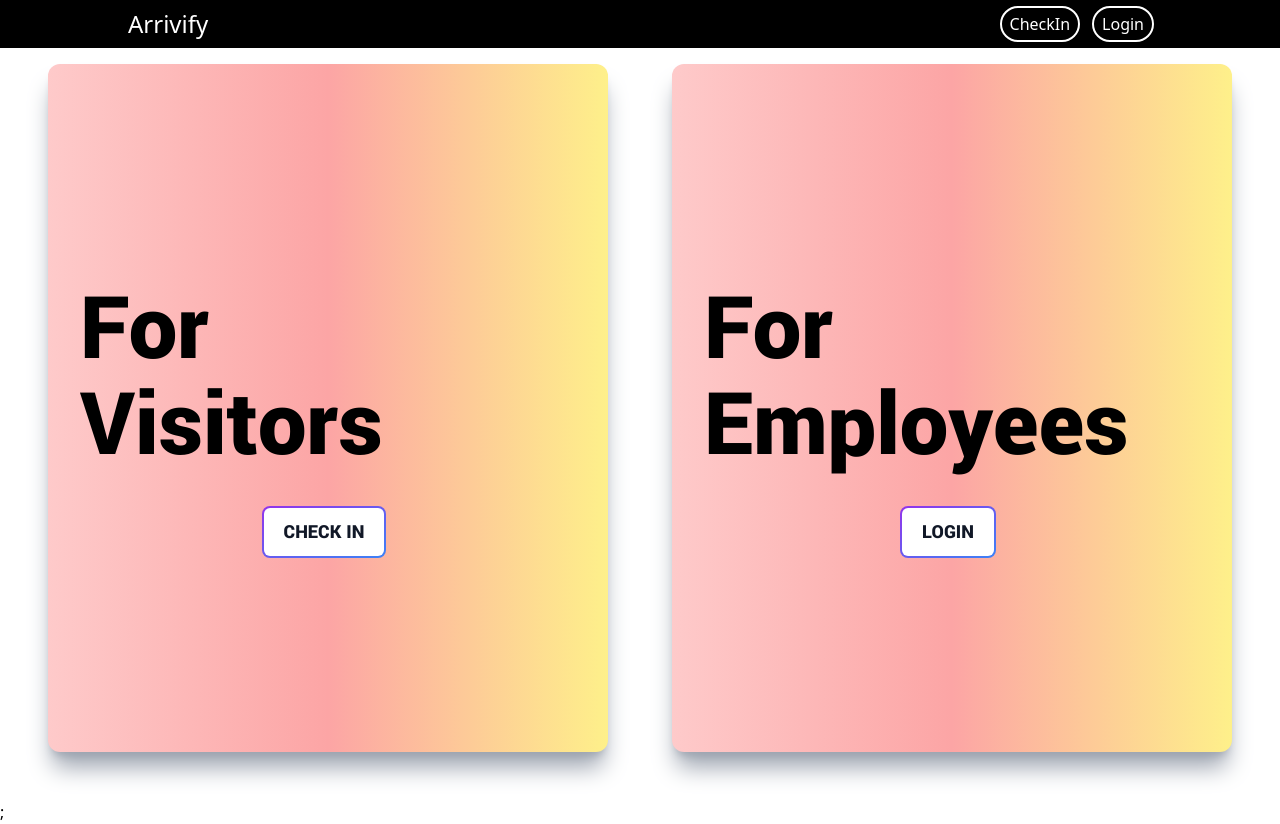
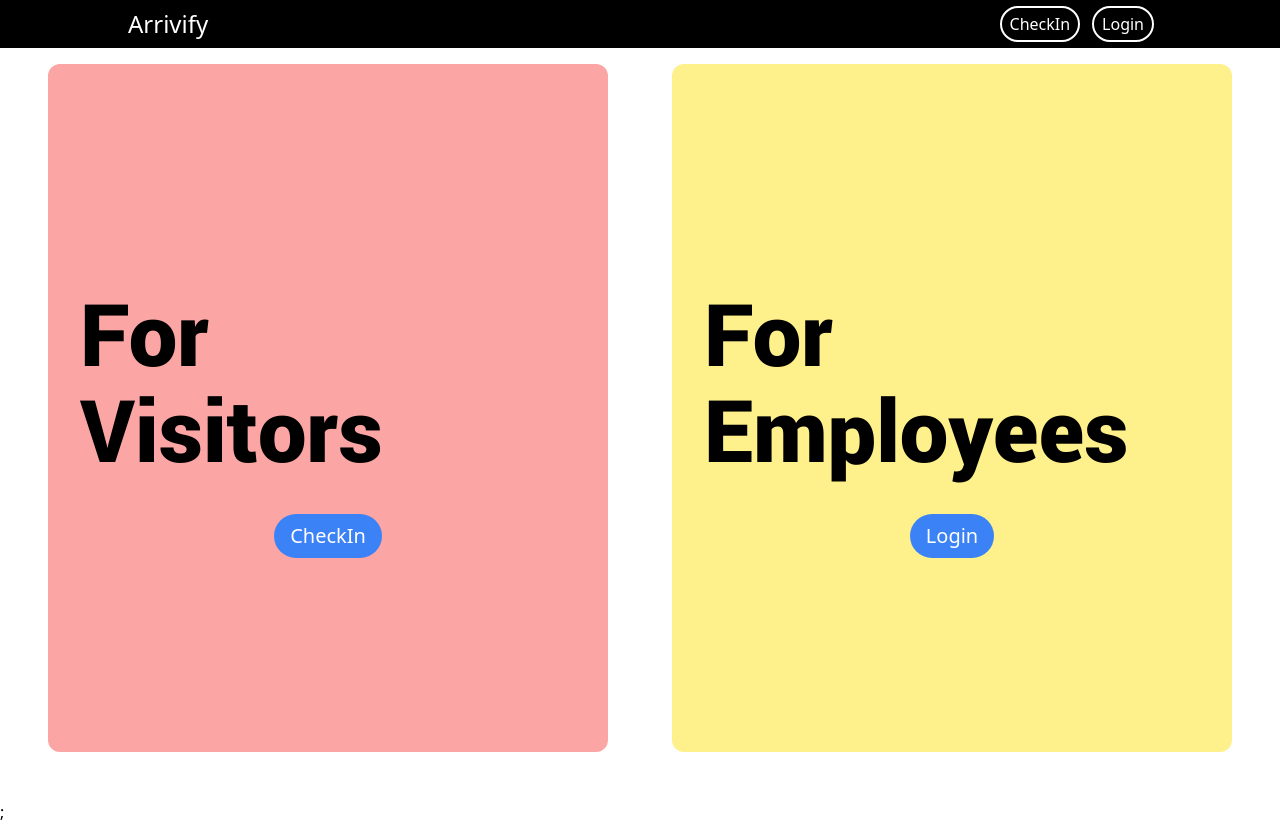
Before and after one commit to prateek-sagar/arrivify.com, a React (Vite) app in the folder Arrivify_interface/: page / in a window 1280 px wide. Built offline with nearby package versions, Linux system fonts and the light colour scheme; no server answers; a web font is replaced by a local one.

Commit message:
Clearing all the unecessary components and make them in a link

```diff
--- a/Arrivify_interface/src/pages/Home.jsx
+++ b/Arrivify_interface/src/pages/Home.jsx
@@ -1,68 +1,42 @@
-import React, { useState } from "react";
-import Login_modal from "./components/Login_modal";
-import CheckInModal from "./components/CheckInModal";
-import VisitorsCard from "./components/VisitorsCard";
+import React from "react";
 import NavBar from "./components/NavBar";
+import { Link } from "react-router-dom";
+
 export default function Home() {
-  const [showLogin, setShowLogin] = useState(false);
-  const [showCheckIn, setShowCheckIn] = useState(false);
-  const [showVisitorsCard, setShowVisitorsCard] = useState(false);
-  const handleCloseLogin = () => setShowLogin(false);
-  const handleCloseCheckIn = () => setShowCheckIn(false);
-  const handleCloseVisitorsCard = () => setShowVisitorsCard(false);
-  const handleCheckInWindow = () => {
-    setShowCheckIn(false);
-    setShowVisitorsCard(true);
-  };
   return (
     // whole screen
     <>
-      <div className="w-full h-screen bg-white flex-col justify-center items-center inline-flex">
       <NavBar />
+      <div className="w-full bg-white flex-col justify-center items-center inline-flex">
+        <div className="w-full grid grid-cols-1 h-[100dvh]">
           <ul className="self-stretch grow shrink basis-0 px-4 py-8 flex-col justify-center items-center gap-4 inline-flex md:flex-row md:gap-8 md:py-12 md:px-8 lg:p-12 lg:gap-16 mt-4">
-          <li className="grow shrink basis-0 self-stretch bg-zinc-300 flex flex-col justify-center items-center rounded-xl hover:scale-105 duration-300 bg-gradient-to-r from-red-200 via-red-300 to-yellow-200 hover:bg-gradient-to-bl shadow-xl group-hover:shadow-2xl shadow-gray-400">
+            <li className="grow shrink basis-0 self-stretch flex flex-col justify-center items-center rounded-xl duration-300 bg-red-300">
               <h1 className="w-full px-4 md:px-8 font-Yantramanav font-black text-6xl md:text-7xl lg:text-8xl py-4 md:py-8">
                 For <br /> Visitors
               </h1>
-            <p className="relative inline-flex items-center justify-center p-0.5 mb-2 me-2 overflow-hidden text-sm font-medium text-gray-900 rounded-lg group bg-gradient-to-br from-purple-600 to-blue-500 group-hover:from-purple-600 group-hover:to-blue-500 hover:text-white dark:text-white focus:ring-4 focus:outline-none focus:ring-blue-300 dark:focus:ring-blue-800">
-              <button
-                onClick={() => {
-                  setShowCheckIn(true);
-                }}
-                className="relative px-5 py-2.5 font-Yantramanav font-black text-xl uppercase transition-all ease-in duration-75 bg-white dark:bg-gray-900 rounded-md group-hover:bg-opacity-0 cursor-pointer"
+              <Link
+                to={"/checkin"}
+                class="bg-blue-500 hover:bg-blue-700 text-xl text-white font-medium py-2 px-4 rounded-full"
               >
-                Check In
-              </button>
-            </p>
+                CheckIn
+              </Link>
             </li>
-          <li className="grow shrink basis-0 self-stretch bg-zinc-300 flex flex-col justify-center items-center rounded-xl hover:scale-105 duration-300 bg-gradient-to-r from-red-200 via-red-300 to-yellow-200 hover:bg-gradient-to-bl shadow-xl group-hover:shadow-2xl shadow-gray-400">
+            <li className="grow shrink basis-0 self-stretch flex flex-col justify-center items-center rounded-xl duration-300 bg-yellow-200">
               <h1 className="w-full px-4 md:px-8 font-Yantramanav font-black text-6xl md:text-7xl lg:text-8xl py-4 md:py-8">
                 For <br /> Employees
               </h1>
-            <p className="relative inline-flex items-center justify-center p-0.5 mb-2 me-2 overflow-hidden text-sm font-medium text-gray-900 rounded-lg group bg-gradient-to-br from-purple-600 to-blue-500 group-hover:from-purple-600 group-hover:to-blue-500 hover:text-white dark:text-white focus:ring-4 focus:outline-none focus:ring-blue-300 dark:focus:ring-blue-800">
-              <button
-                onClick={() => {
-                  setShowLogin(true);
-                }}
-                className="relative px-5 py-2.5 font-Yantramanav font-black text-xl uppercase transition-all ease-in duration-75 bg-white dark:bg-gray-900 rounded-md group-hover:bg-opacity-0 cursor-pointer"
+              <Link
+                to={"/login"}
+                class="bg-blue-500 hover:bg-blue-700 text-xl text-white font-medium py-2 px-4 rounded-full"
               >
                 Login
-              </button>
-            </p>
+              </Link>
             </li>
           </ul>
         </div>
-      {/* Modal Code */}
-      <Login_modal onClose={handleCloseLogin} visible={showLogin} />
-      <CheckInModal
-        onClose={handleCloseCheckIn}
-        checkin={handleCheckInWindow}
-        visible={showCheckIn}
-      />
-      <VisitorsCard
-        onclose={handleCloseVisitorsCard}
-        visible={showVisitorsCard}
-      />
+        {/* to be add in future */}
+        {/* <Footer /> */}
+      </div>
     </>
   );
 }
```
Lines whose indentation alone changed are shown as unchanged.
